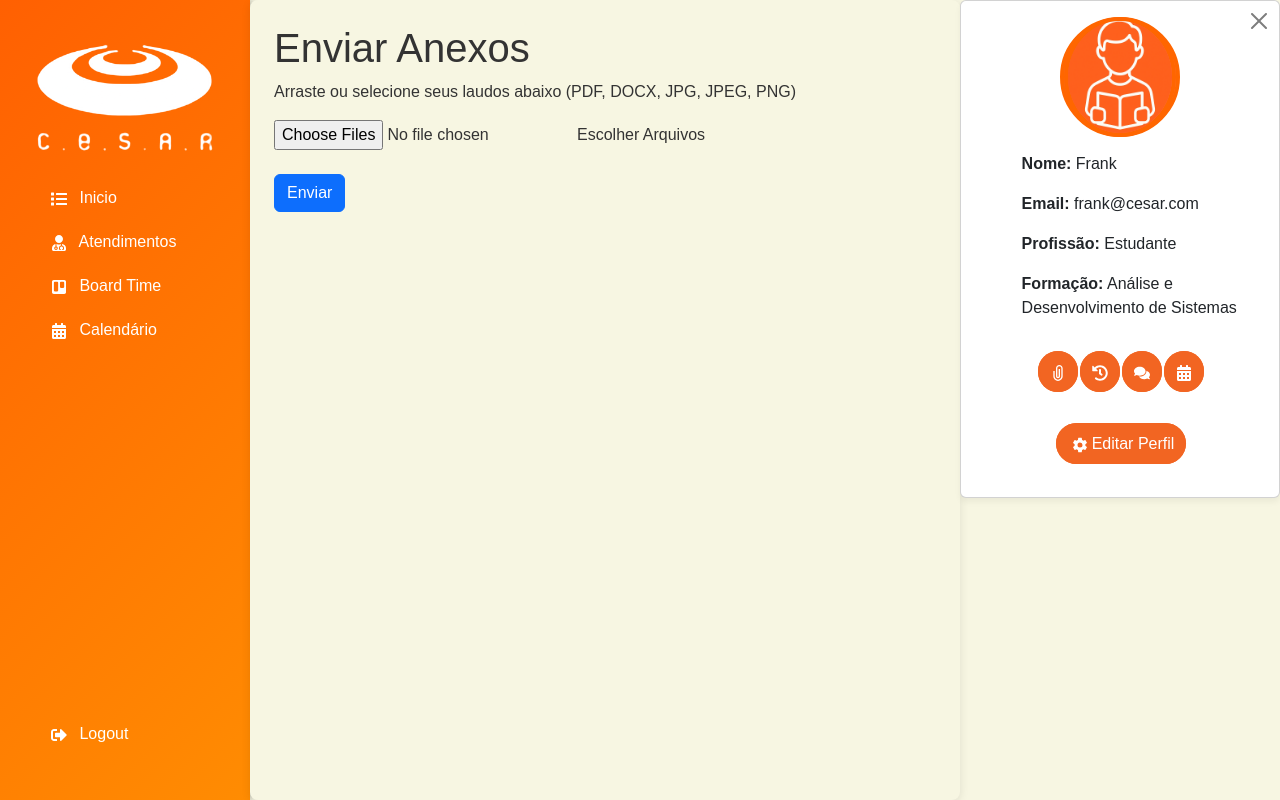
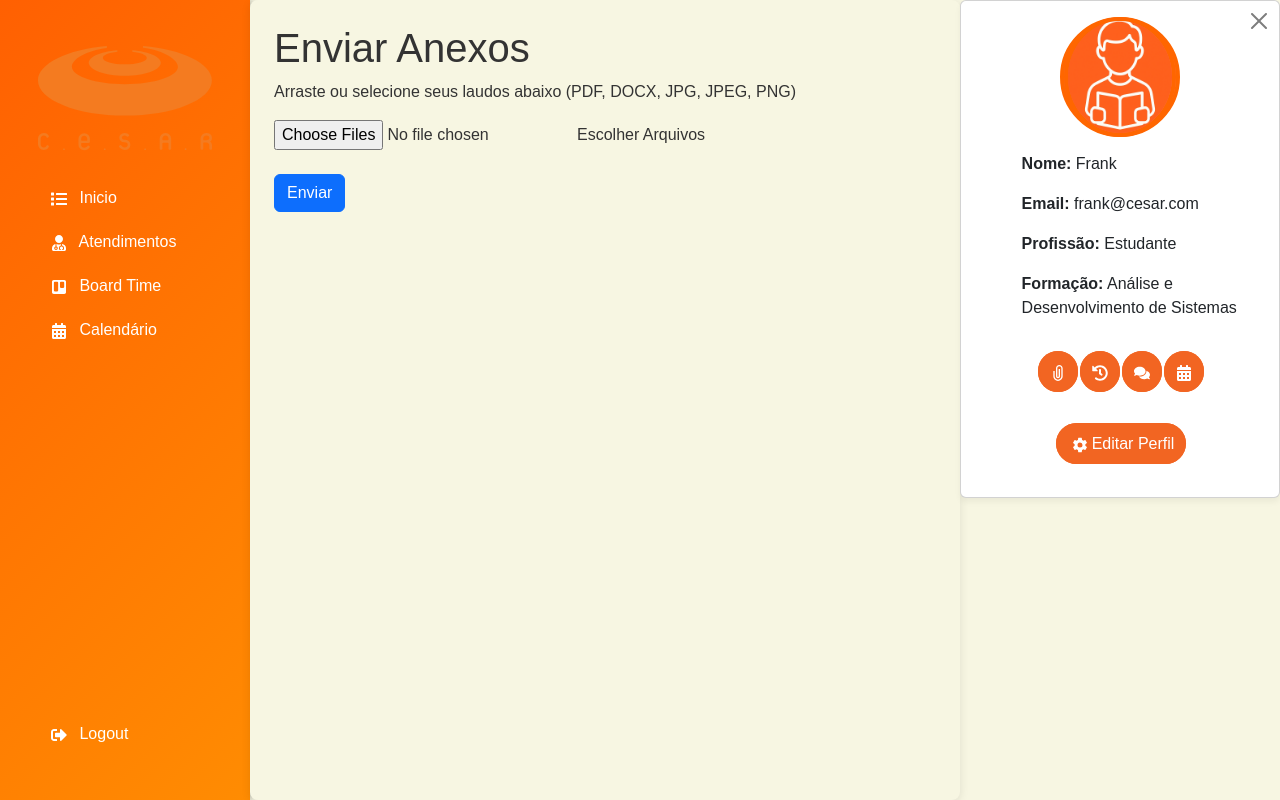
Before and after one commit to felipereis13/cesar-gerenciador-PD, a React (Vite) app: page /anexos in a window 1280 px wide. Built offline with nearby package versions, Linux system fonts and the light colour scheme.

Commit message:
teste imagem public

```diff
--- a/src/components/SideBar/SideBar.jsx
+++ b/src/components/SideBar/SideBar.jsx
@@ -15,7 +15,7 @@ const SideBar = () => {
     <div className="SideBar d-flex flex-column justify-content-between">
       <div>
         <div className="text-center my-4">
-          <img src="src/assets/cesar.png" alt="Logo" className="logo" />
+          <img src="public/cesar.svg" alt="Logo" className="logo" />
         </div>
         <ul className="nav flex-column px-3">
           <li className="nav-item">
```
